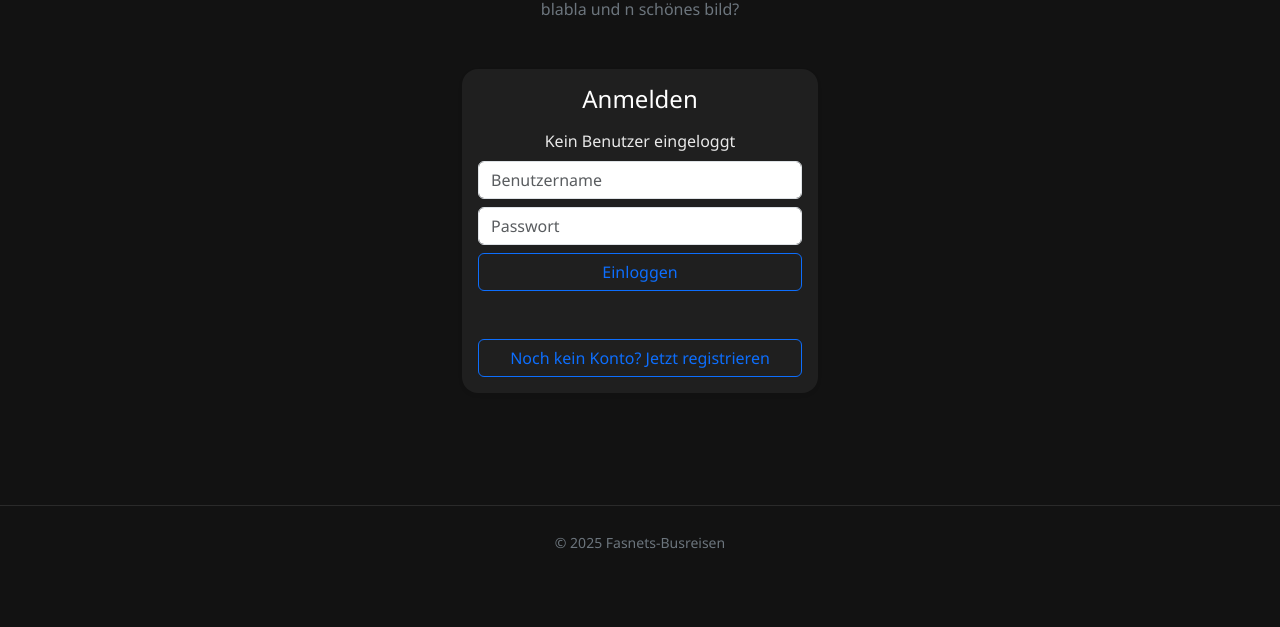
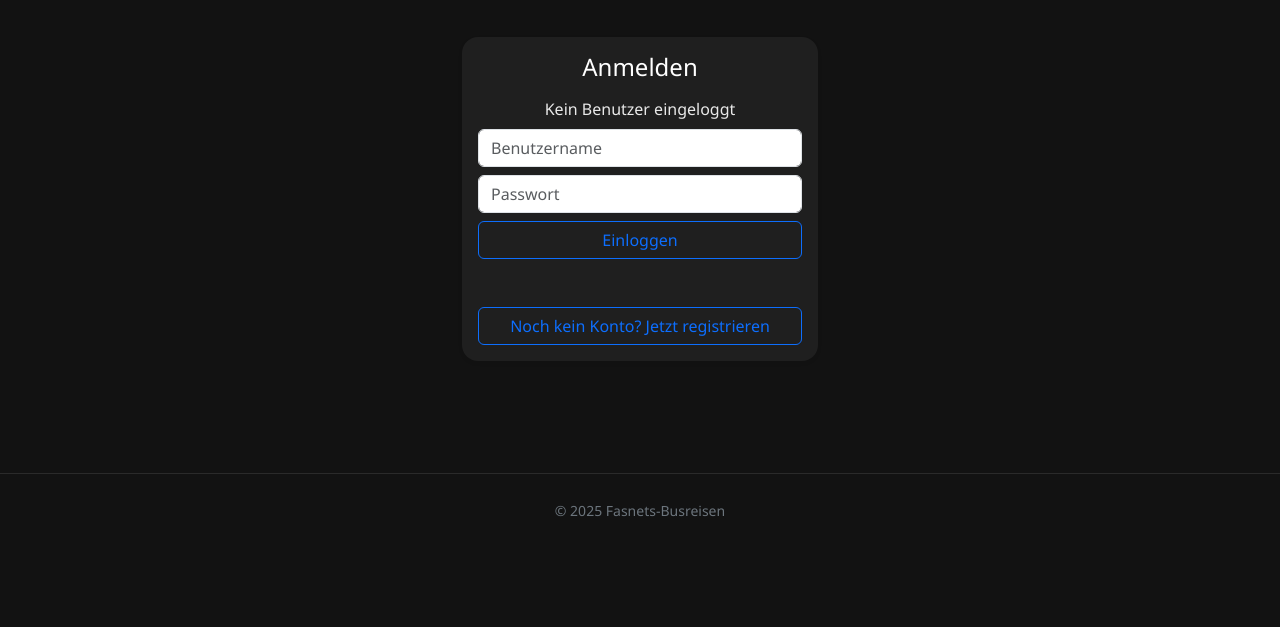
Before and after one commit to xamsemi/Advanced-Programing, a plain HTML site: page frontend/public/index.html in a window 1280 px wide. Shown: the part 173-800 px from the top of the page. Drawn offline with nearby package versions, Linux system fonts and the light colour scheme; no server answers.

Commit message:
blabla und n schönes bild als text entfernt

```diff
--- a/frontend/public/index.html
+++ b/frontend/public/index.html
@@ -23,7 +23,7 @@
       <div class="container">
         <h1 class="display-5 fw-bold text-white">Willkommen</h1>
         <p class="text-secondary mb-5">
-          blabla und n schönes bild?
+
         </p>
         <div class="row justify-content-center">
         <div class="col-md-4">
```
